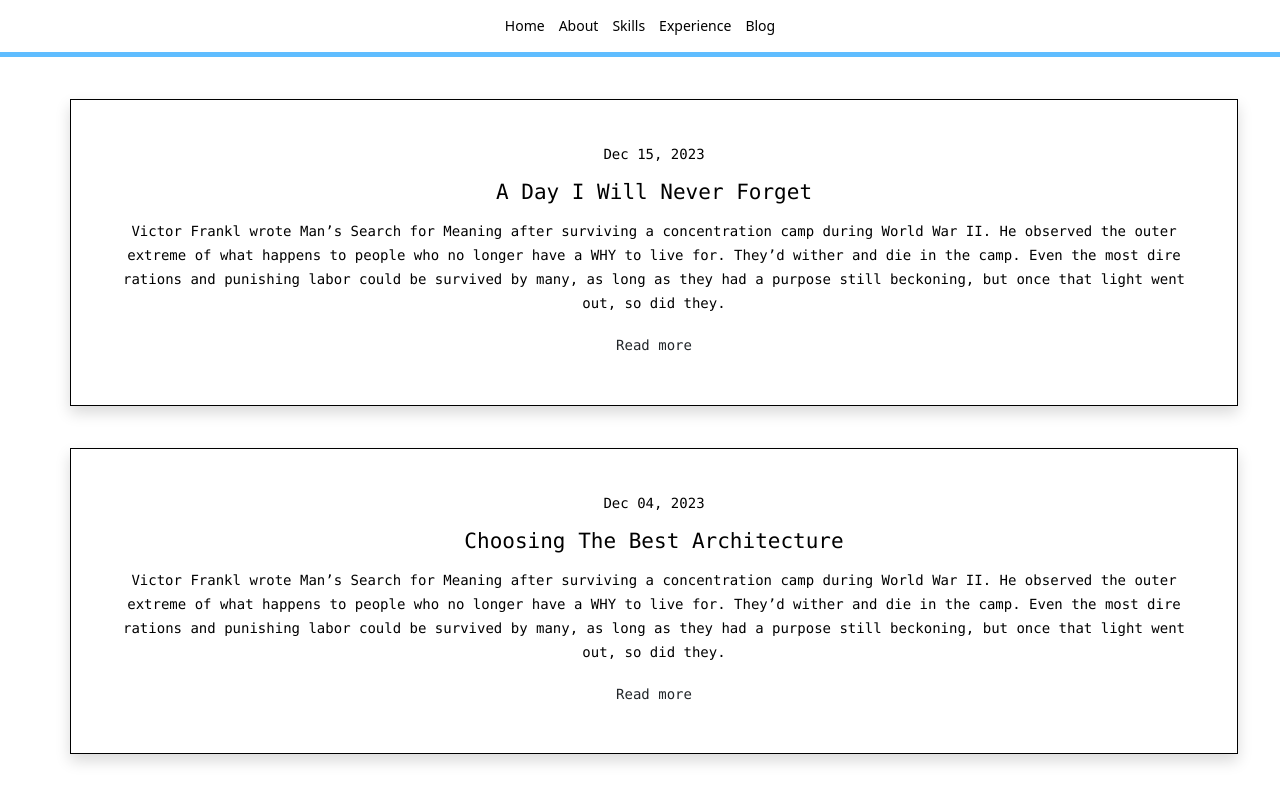
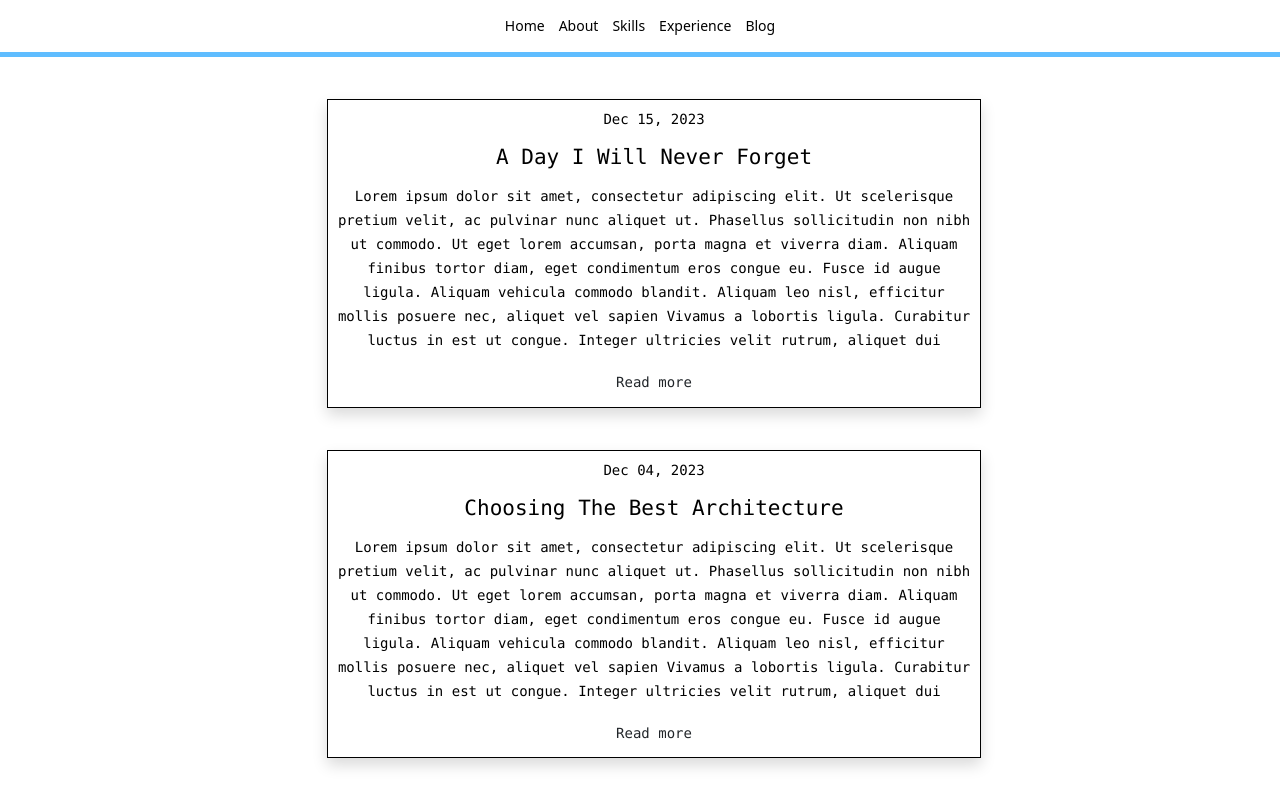
Before and after one commit to kwamea236/kwamea236.github.io, a Jekyll site: the page built from blog.html, in a window 1280 px wide. Shown: the top 807 px of the page. Built offline with Jekyll 4.4.1, drawn with Linux system fonts in a browser that asks for light colours.

Commit message:
Update bog post restyling #1

```diff
--- a/_posts/2023-12-15-A-Day-I-Will-Never-Forget.md
+++ b/_posts/2023-12-15-A-Day-I-Will-Never-Forget.md
@@ -2,12 +2,19 @@
 excerpt_separator: <!--more-->
 ---
 
-Victor Frankl wrote Man’s Search for Meaning after surviving a concentration camp during World War II.
-He observed the outer  extreme of what happens to people who no longer have a WHY to live for. They’d
-wither and die in the camp. Even the most dire rations and punishing labor could be
-survived by many, as long as they had a purpose still beckoning, but once that light went out, so did they.
+Lorem ipsum dolor sit amet, consectetur adipiscing elit. Ut scelerisque pretium velit, ac pulvinar
+nunc aliquet ut. Phasellus sollicitudin non nibh ut commodo. Ut eget lorem accumsan, porta magna et
+viverra diam. Aliquam finibus tortor diam, eget condimentum eros congue eu. Fusce id augue ligula.
+Aliquam vehicula commodo blandit. Aliquam leo nisl, efficitur mollis posuere nec, aliquet vel sapien
+Vivamus a lobortis ligula. Curabitur luctus in est ut congue. Integer ultricies velit rutrum, aliquet dui
 <!--more-->
-Victor Frankl wrote Man’s Search for Meaning after surviving a concentration camp during World War II.
-He observed the outer  extreme of what happens to people who no longer have a WHY to live for. They’d
-wither and die in the camp. Even the most dire rations and punishing labor could be survived by many, as
-long as they had a purpose still beckoning, but once that light went out, so did they.
+sit amet, porta massa. Vestibulum non dictum massa. Duis mauris lacus, posuere non placerat eget,
+facilisis feugiat erat. Nunc vitae mauris cursus purus faucibus lobortis in quis ex. Sed dapibus convallis
+vulputate. Nulla eu dui eros. Phasellus rutrum dui ut justo lobortis, sit amet auctor neque tempor.
+
+In a enim non libero porta maximus eget eget eros. Phasellus vitae posuere elit. Nunc bibendum nec quam
+rhoncus cursus. Pellentesque faucibus eros sem, et consequat dui fermentum ac. Ut sit amet ornare odio
+Curabitur gravida tristique nisl, nec suscipit sapien fermentum eu. Etiam nec massa sit amet nunc tempor
+fermentum eget et nisi. Vestibulum ac pulvinar sapien, quis pulvinar erat. Phasellus turpis lacus, blandit
+eu sollicitudin quis, ullamcorper at ligula. Integer sed enim eget felis imperdiet feugiat vel sit amet
+dui. Quisque in magna eu felis auctor aliquet ac quis dui.
--- a/_posts/2023-12-4-Choosing-The-Best-Architecture.md
+++ b/_posts/2023-12-4-Choosing-The-Best-Architecture.md
@@ -1,10 +1,20 @@
-Victor Frankl wrote Man’s Search for Meaning after surviving a concentration camp during World War II.
-He observed the outer  extreme of what happens to people who no longer have a WHY to live for. They’d
-wither and die in the camp. Even the most dire rations and punishing labor could be
-survived by many, as long as they had a purpose still beckoning, but once that light went out, so did they.
+---
+excerpt_separator: <!--more-->
+---
+
+Lorem ipsum dolor sit amet, consectetur adipiscing elit. Ut scelerisque pretium velit, ac pulvinar
+nunc aliquet ut. Phasellus sollicitudin non nibh ut commodo. Ut eget lorem accumsan, porta magna et
+viverra diam. Aliquam finibus tortor diam, eget condimentum eros congue eu. Fusce id augue ligula.
+Aliquam vehicula commodo blandit. Aliquam leo nisl, efficitur mollis posuere nec, aliquet vel sapien
+Vivamus a lobortis ligula. Curabitur luctus in est ut congue. Integer ultricies velit rutrum, aliquet dui
 <!--more-->
+sit amet, porta massa. Vestibulum non dictum massa. Duis mauris lacus, posuere non placerat eget,
+facilisis feugiat erat. Nunc vitae mauris cursus purus faucibus lobortis in quis ex. Sed dapibus convallis
+vulputate. Nulla eu dui eros. Phasellus rutrum dui ut justo lobortis, sit amet auctor neque tempor.
 
-Victor Frankl wrote Man’s Search for Meaning after surviving a concentration camp during World War II.
-He observed the outer  extreme of what happens to people who no longer have a WHY to live for. They’d
-wither and die in the camp. Even the most dire rations and punishing labor could be
-survived by many, as long as they had a purpose still beckoning, but once that light went out, so did they.
+In a enim non libero porta maximus eget eget eros. Phasellus vitae posuere elit. Nunc bibendum nec quam
+rhoncus cursus. Pellentesque faucibus eros sem, et consequat dui fermentum ac. Ut sit amet ornare odio
+Curabitur gravida tristique nisl, nec suscipit sapien fermentum eu. Etiam nec massa sit amet nunc tempor
+fermentum eget et nisi. Vestibulum ac pulvinar sapien, quis pulvinar erat. Phasellus turpis lacus, blandit
+eu sollicitudin quis, ullamcorper at ligula. Integer sed enim eget felis imperdiet feugiat vel sit amet
+dui. Quisque in magna eu felis auctor aliquet ac quis dui.
--- a/assets/css/styles.css
+++ b/assets/css/styles.css
@@ -110,3 +110,14 @@ li{
 .my-border{
     border: 1px solid black;
 }
+
+.neg-mx{
+    margin-right: 30px;
+}
+
+@media screen and (min-width: 768px) {
+    .md-mx{
+        margin-left: 20%;
+        margin-right: 20%;
+    }
+}
--- a/blog.html
+++ b/blog.html
@@ -6,10 +6,21 @@ title : blog
     {%- include header.html -%}
 </div>
 
-<div class="text-center">
+<!-- <div class="row">
+    <div class="col">
+
+    </div>
+    <div class="col">
+
+    </div>
+    <div class="col">
+
+    </div>
+</div> -->
+<div class="text-center container">
     <ul>
         {%- for post in site.posts -%}
-            <li class="font-monospace p-5 shadow mx-5 mx-md-5 my-5 my-border">
+            <li class="font-monospace p-2 shadow neg-mx md-mx my-5 my-border">
                 <a class="text-decoration-none text-black" href="{{ post.url }}">
                     <p> {{ post.date | date: ' %b %d, %Y' }}</p>
                     <h4> {{ post.title }} </h4>
```
Also changed, not shown: _layouts/post.html (+7 -3 lines).
